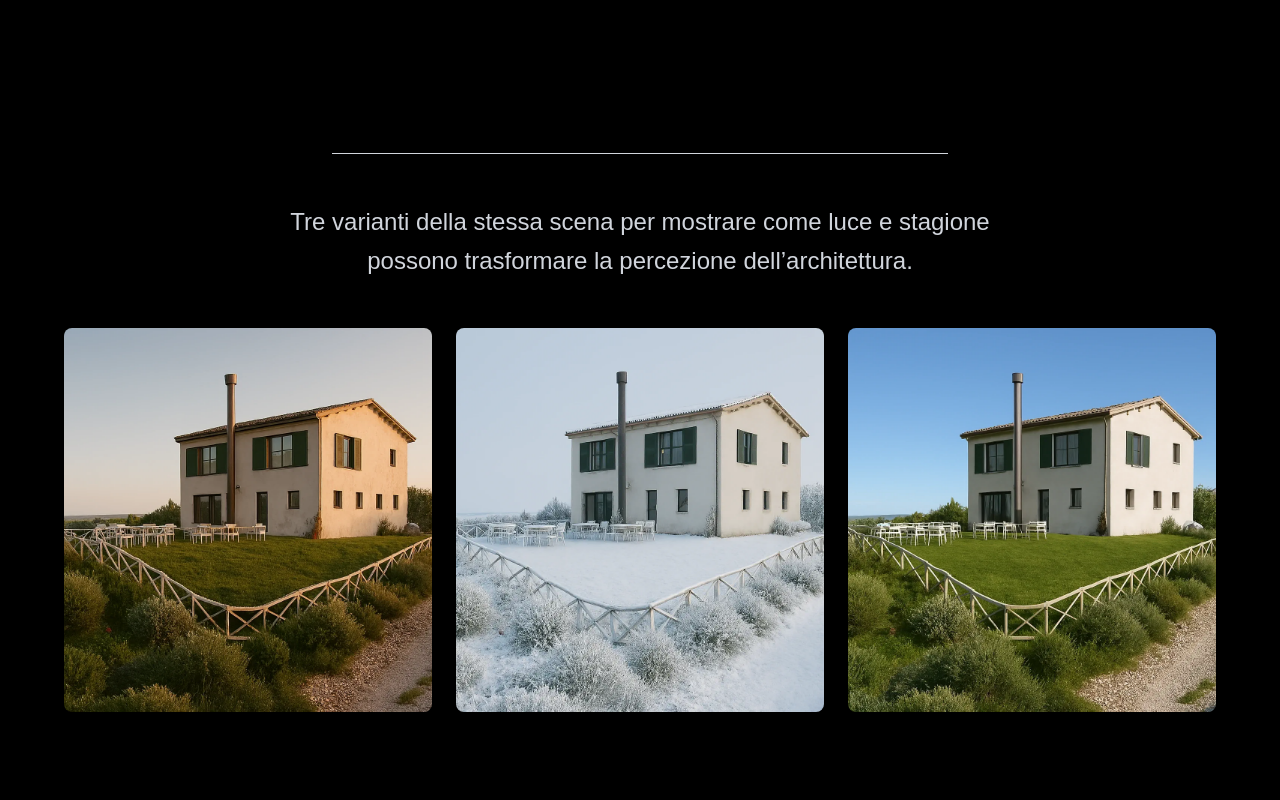
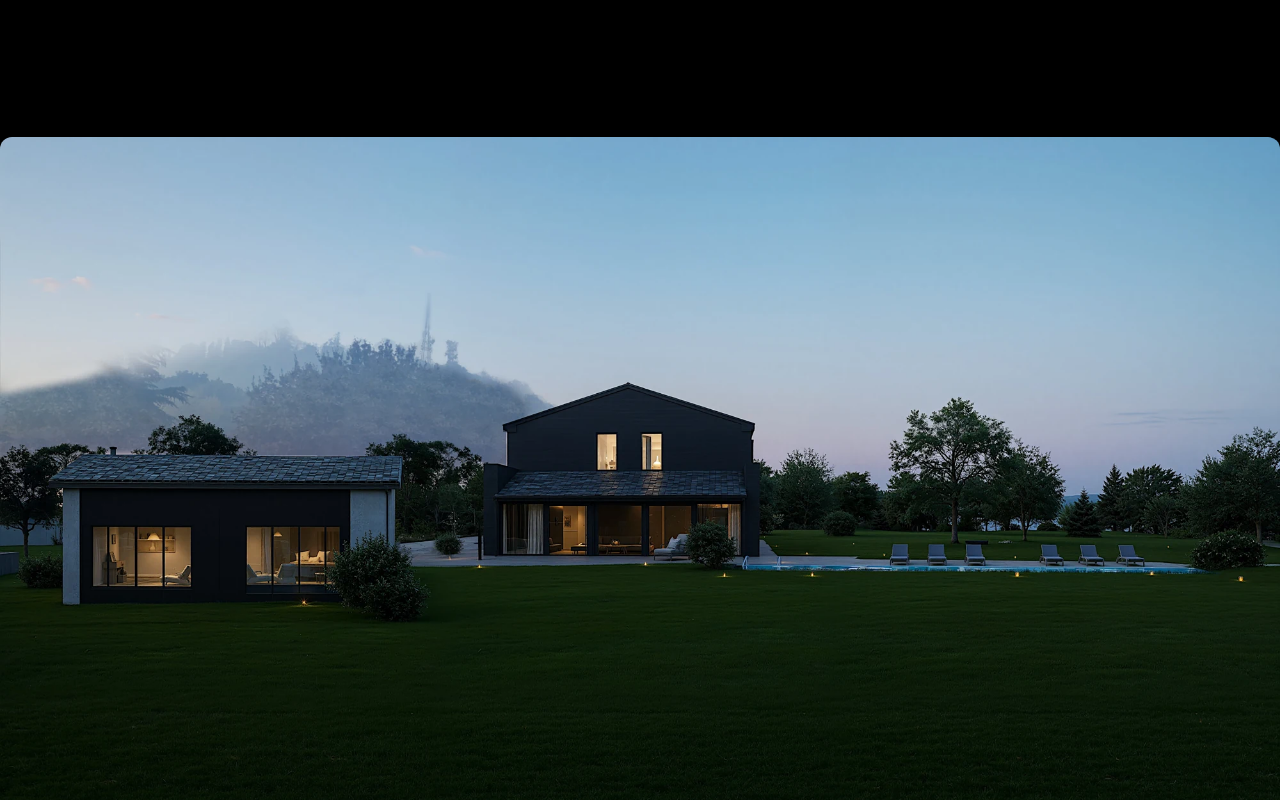
Before and after one commit to natali3d-hue/3dwork, a Next.js app: page / in a window 1280 px wide. Shown: the part 4240-5040 px from the top of the page. Built offline with nearby package versions, Linux system fonts and the light colour scheme.

Commit message:
Aggiunta immagine Serale2.webp nella homepage

```diff
--- a/app/page.tsx
+++ b/app/page.tsx
@@ -153,6 +153,16 @@ export default function Home() {
         <Intro />
         <Services />
         <Sections />
+
+        {/* ⭐ Featured Render inserito qui */}
+        <div className="w-full my-20">
+          <img
+            src="/Serale2.webp"
+            alt="Render architettonico serale"
+            className="w-full h-auto rounded-xl shadow-lg object-cover"
+          />
+        </div>
+
         <SceneVariants />
         <Gallery8 />
 
```
Also changed, not shown: public/Serale2.webp (added).
